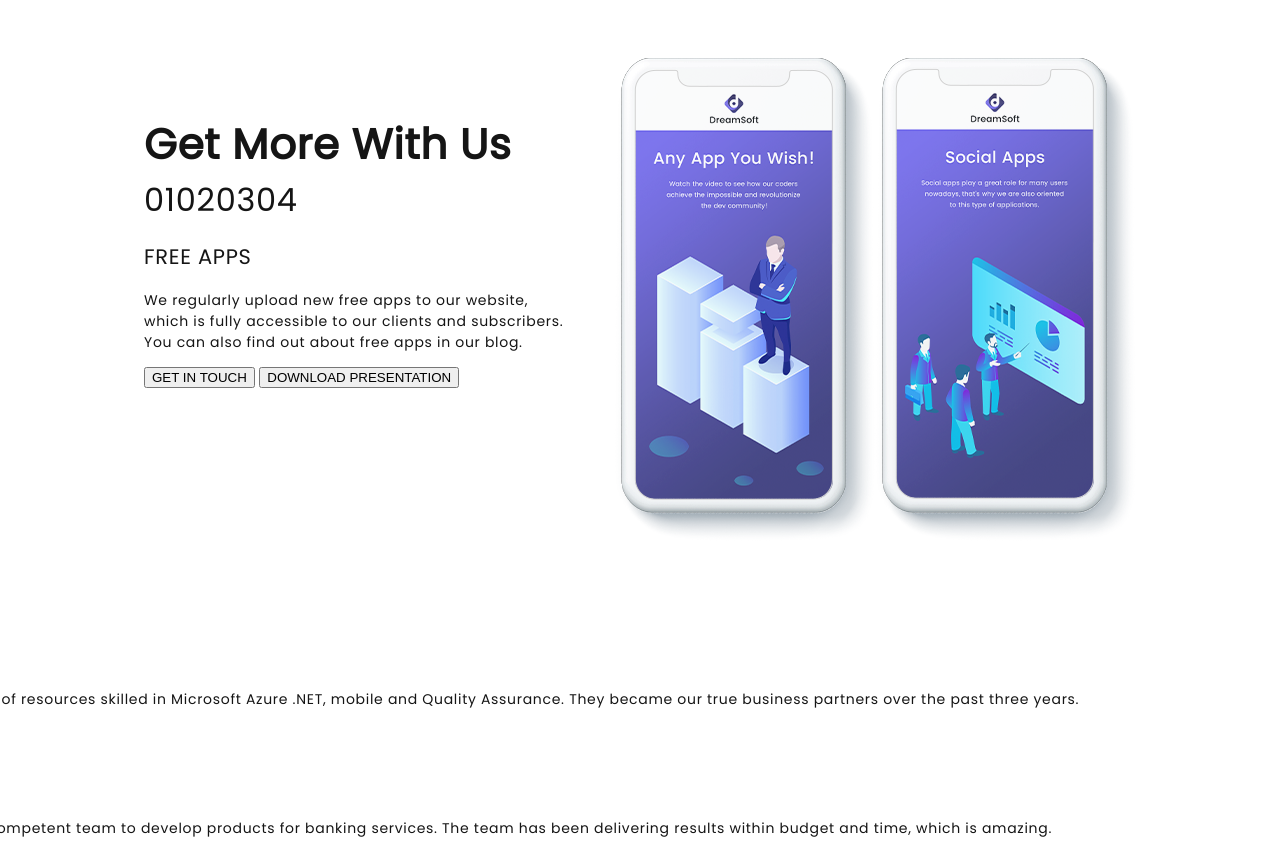
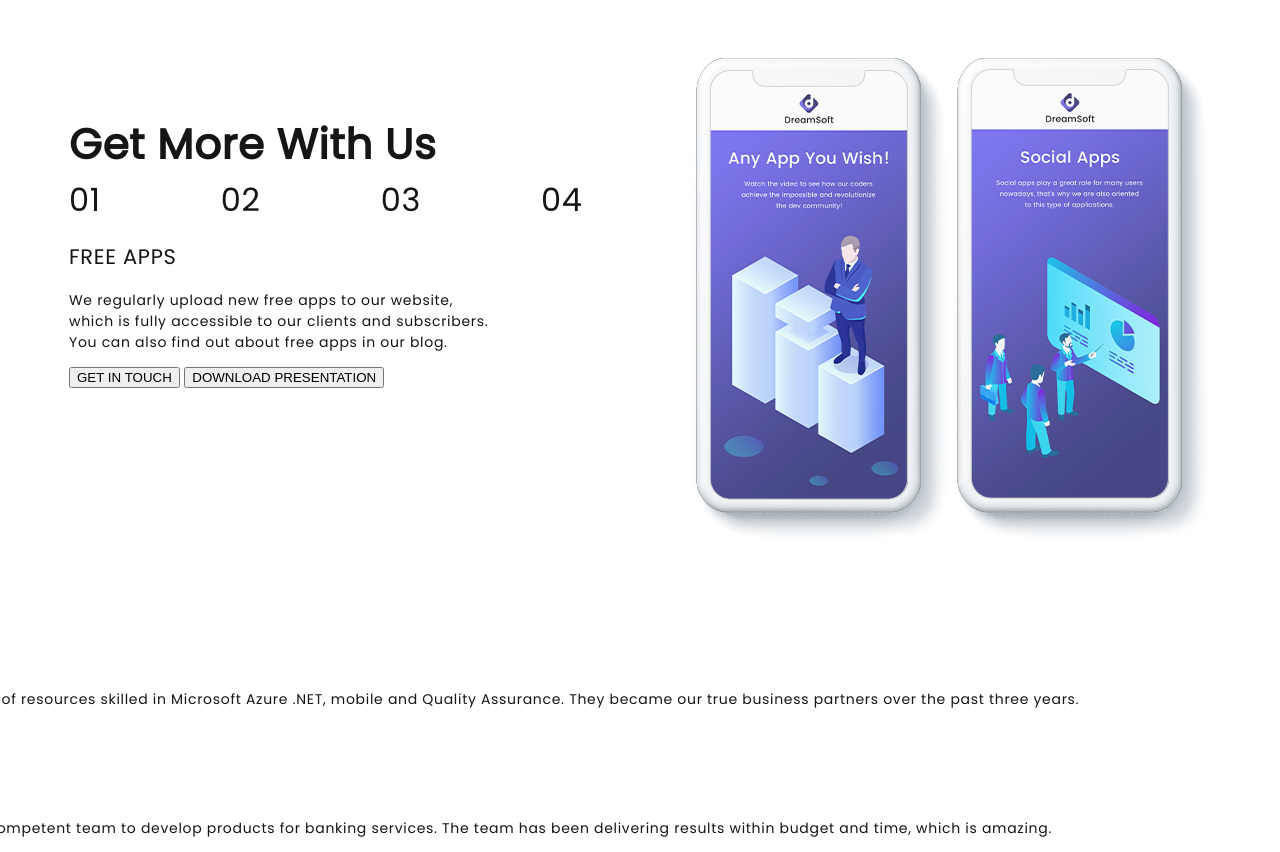
Before and after one commit to gingermostly/ladder-labs-sematic-html-project, a plain HTML site: page index.html in a window 1280 px wide. Shown: the part 3504-4356 px from the top of the page. Drawn offline with Linux system fonts and the light colour scheme.

Commit message:
add padding to get-more-nav li items

```diff
--- a/style.css
+++ b/style.css
@@ -330,7 +330,7 @@ svg:hover {
 
 #get-more-container {
     max-width: 420px;
-    margin-right: 50px;
+    margin-right: 200px;
 }
 
 #get-more-nav {
@@ -340,6 +340,18 @@ svg:hover {
     padding: 0;
     margin-top: 0;
     margin-bottom: 0;
+}
+
+#get-more-nav li {
+    padding-right: 120px;
+}
+
+#get-more-nav li:hover {
+    color:rgb(121, 80, 235);
+    cursor: pointer;
+}
+#get-more-nav li:active {
+    color: rgb(121, 80, 235);
 }
 
 #get-more-description {
```
